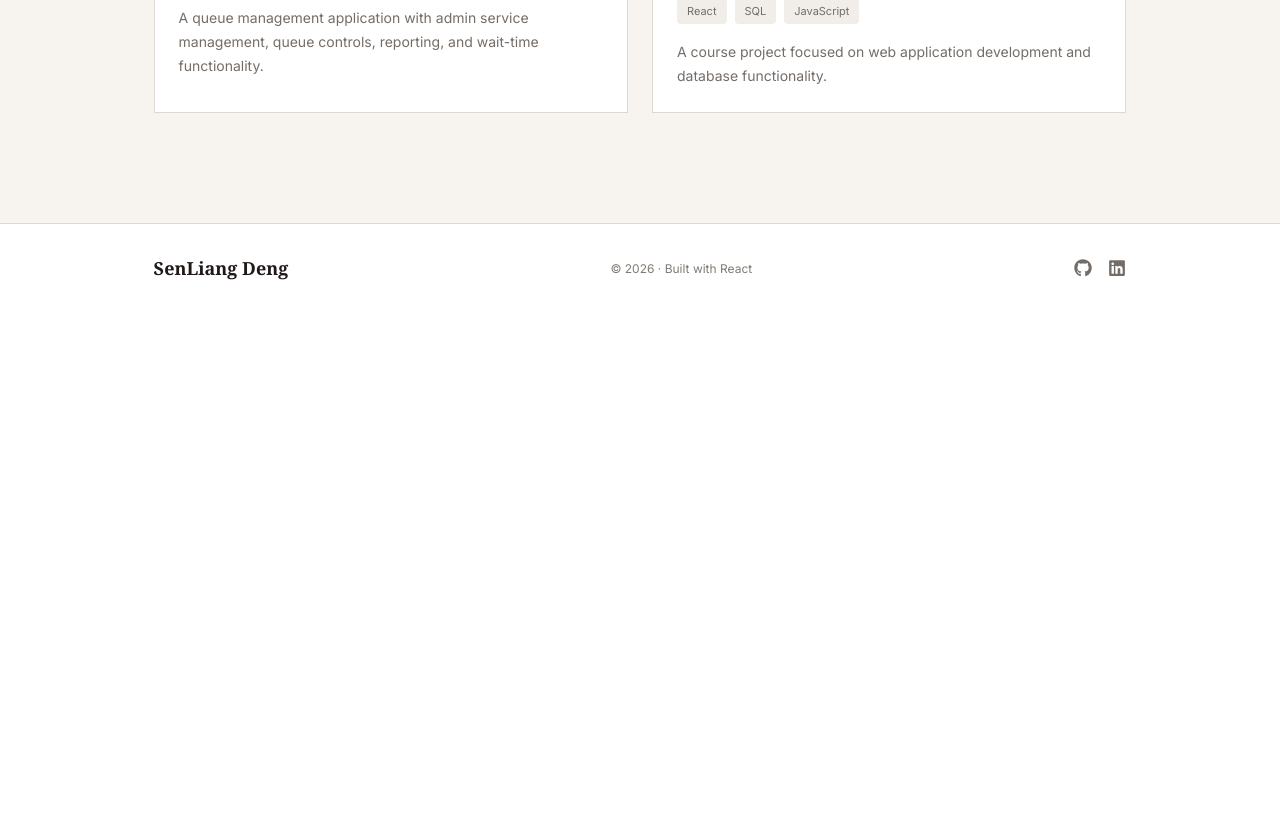
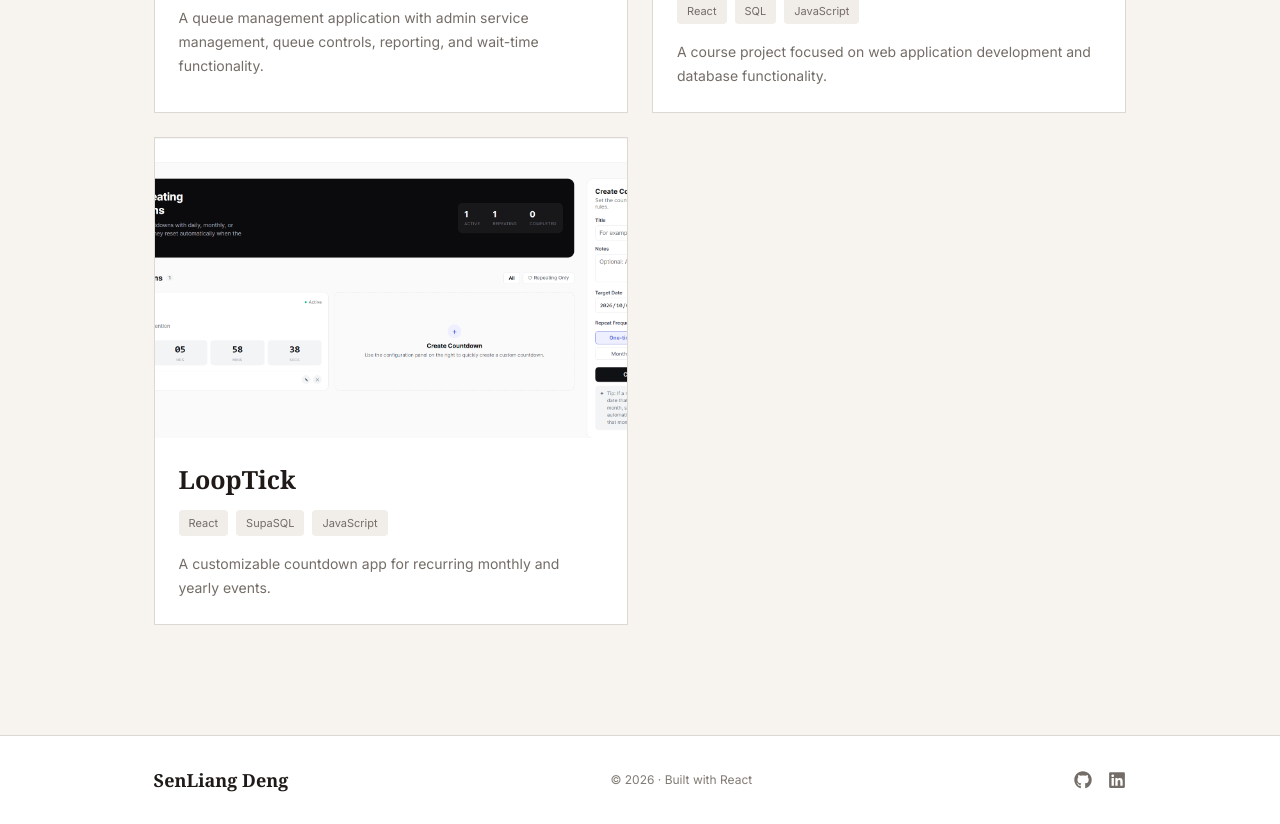
Before and after one commit to sdeng4/deng_profile, a React (Vite) app: page / in a window 1280 px wide. Shown: the part 3400-4224 px from the top of the page. Before the commit the page ends 3712 px from the top, so only its background shows below. Built offline with nearby package versions, Linux system fonts and the light colour scheme.

Commit message:
add project

```diff
--- a/src/sections/Projects/Projects.jsx
+++ b/src/sections/Projects/Projects.jsx
@@ -1,6 +1,7 @@
 import './Projects.css'
 import postOfficeImage from '../../assets/post_office.png'
 import queueImage from '../../assets/queue.png'
+import LoopTickImage from '../../assets/LoopTick.png'
 
 function Projects() {
   const projects = [
@@ -19,6 +20,14 @@ function Projects() {
         'A course project focused on web application development and database functionality.',
       image:postOfficeImage,
       link:'https://post-office-project-2024.vercel.app/'
+    },
+    {
+      title: 'LoopTick',
+      tech: ['React', 'SupaSQL', 'JavaScript'],
+      description:
+        'A customizable countdown app for recurring monthly and yearly events.',
+      image:LoopTickImage,
+      link:'https://loop-tick.vercel.app/'
     }
   ]
 
```
Also changed, not shown: src/assets/LoopTick.png (added).
